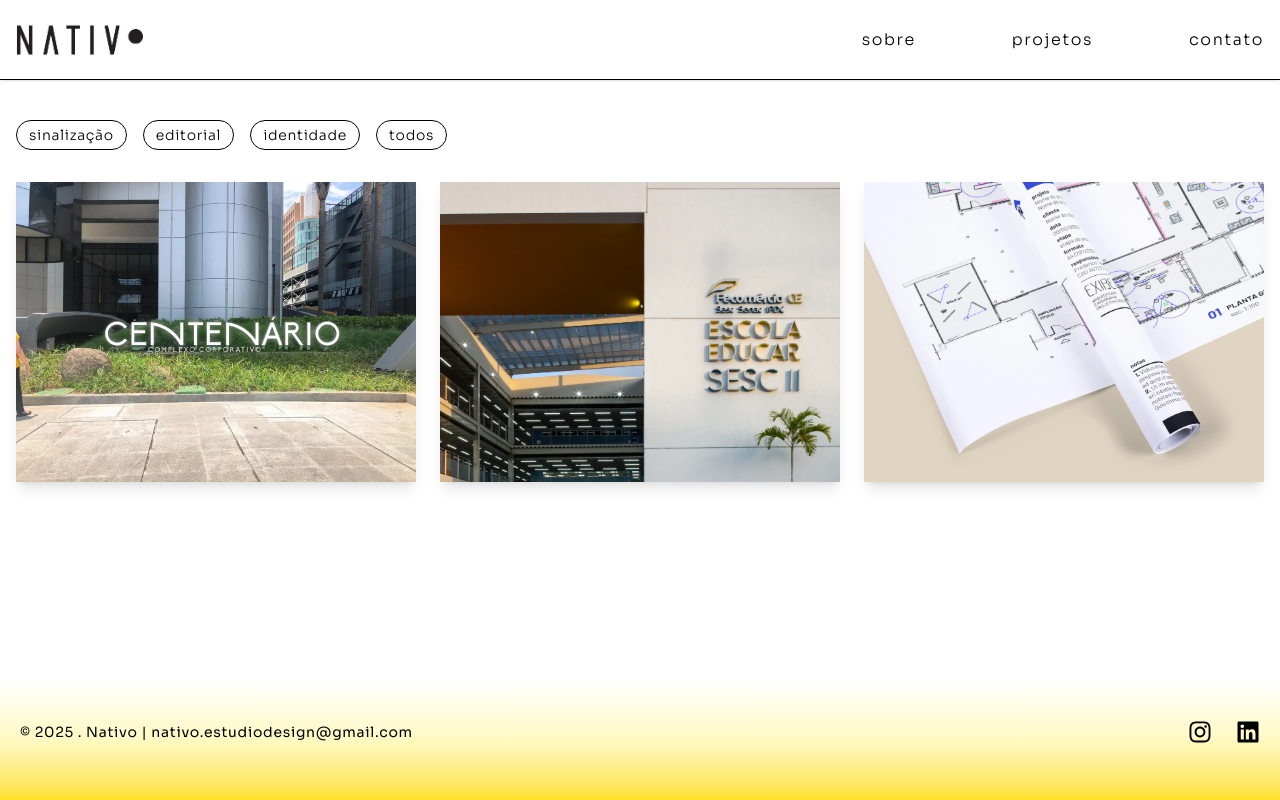
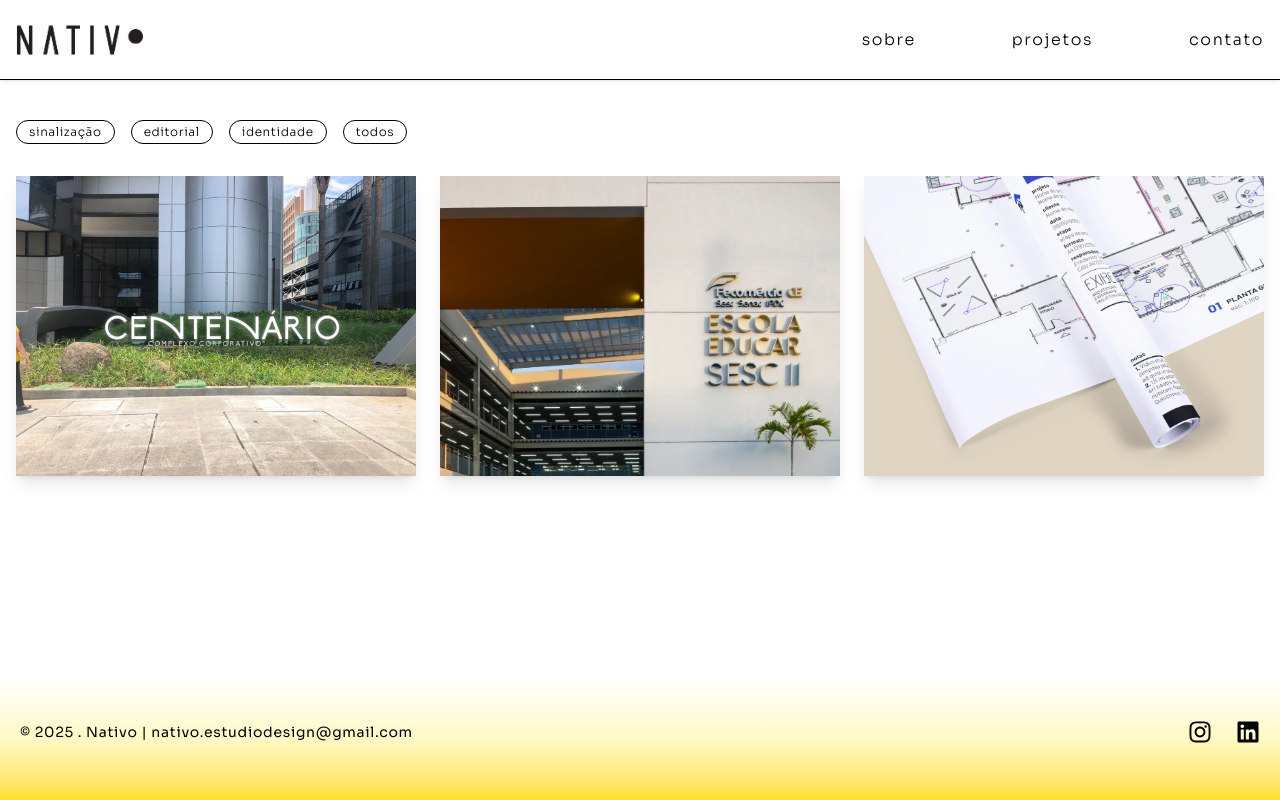
Before and after one commit to ygormaiac/nativo-studio, a Next.js app: page /projects in a window 1280 px wide. Built offline with nearby package versions, Linux system fonts and the light colour scheme.

Commit message:
fix: adjust buttons project menu and box text

```diff
--- a/src/app/about/page.tsx
+++ b/src/app/about/page.tsx
@@ -11,7 +11,7 @@
               <h1 className="text-5xl tracking-wider text-black font-bold">Sobre nós</h1>
               <p className="text-gray-700 text-lg font-light">De onde somos e o que fazemos</p>
             </div>
-            <div className="max-w-md flex justify-end">
+            <div className="max-w-xl flex justify-end">
               <p className="text-black text-2xl font-bold tracking-wider">
                 "Fortaleza, cidade litorânea onde o verão dura o ano inteiro, é a cidade base do estúdio."
               </p>
--- a/src/app/projects/page.tsx
+++ b/src/app/projects/page.tsx
@@ -56,17 +56,17 @@
           <button
             key={type}
             onClick={() => setSelectedType(type)}
-            className={`font-light tracking-wider cursor-pointer px-3 py-1 border border-black rounded-2xl text-sm transition-colors ${selectedType === type ? 'bg-yellow-200 text-black' : 'bg-transparent text-black hover:bg-yellow-200'}`}
+            className={`font-light tracking-wider cursor-pointer h-6 px-3 border border-black rounded-2xl text-xs items-center transition-colors ${selectedType === type ? 'bg-yellow-200 text-black' : 'bg-transparent text-black hover:bg-yellow-200'}`}
           >
             {type}
           </button>
         ))}
-        <span
+        <button
           onClick={() => setSelectedType('')}
-          className="font-light tracking-wider cursor-pointer px-3 py-1 border border-black rounded-2xl text-sm bg-transparent text-black hover:bg-yellow-200"
+          className="font-light tracking-wider cursor-pointer h-6 px-3 border border-black rounded-2xl text-xs items-center bg-transparent text-black hover:bg-yellow-200"
         >
           todos
-        </span>
+        </button>
       </div>
       <div className="grid grid-cols-1 sm:grid-cols-2 md:grid-cols-3 gap-6 w-full max-w-7xl mx-auto">
         {filteredProjects.map((project) => (
```
